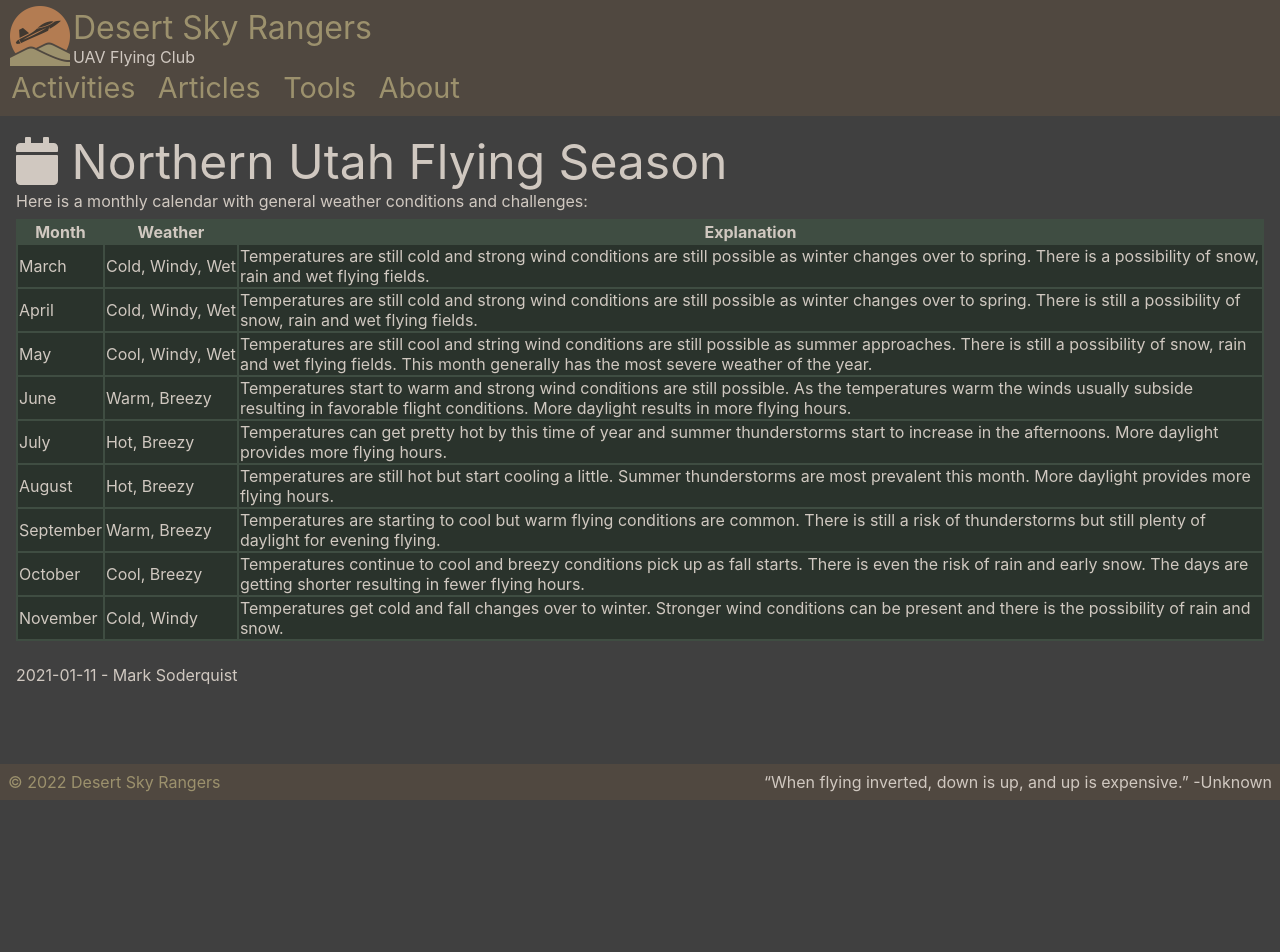
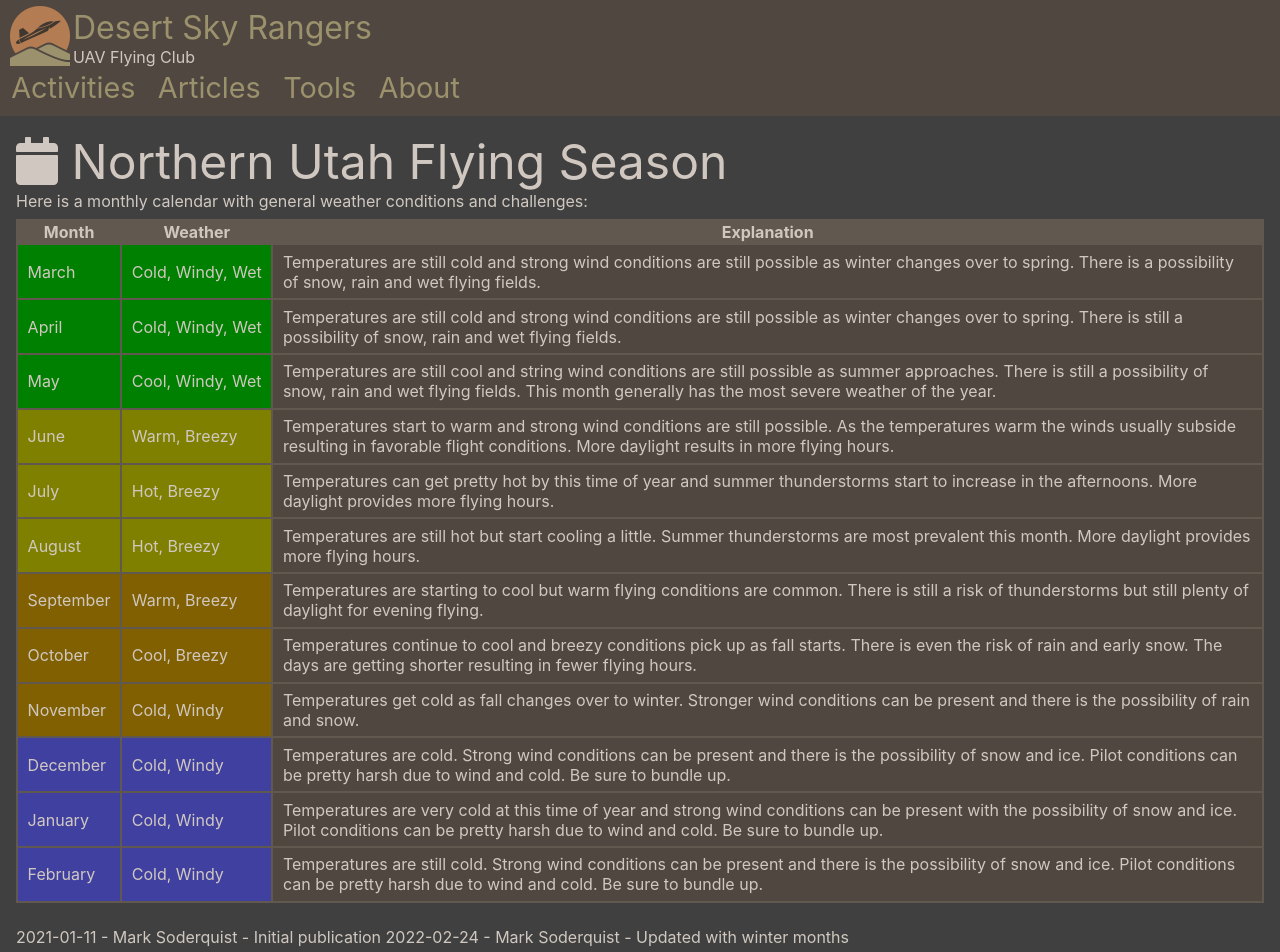
Before and after one commit to desertskyrangers/www.desertskyrangers.org, a React (Create React App) app: page /articles/northern-utah-flying-season-2021-01 in a window 1280 px wide. Shown: the top 952 px of the page. Before the commit the page ends 800 px from the top, so only its background shows below. Built offline with nearby package versions, Linux system fonts and the light colour scheme.

Commit message:
Spring flying season

```diff
--- a/src/App.css
+++ b/src/App.css
@@ -169,23 +169,15 @@ h6 {
 }
 
 .content table {
-	margin: 0.5em 0 0.5em 0;
-	display: table;
+	margin: 0.5em 0;
 	border-collapse: separate;
 	border-spacing: 2px;
-	background: var(--secondary-black);
-}
-
-.content tbody {
-	display: table-row-group;
-	vertical-align: middle;
-	border-color: inherit;
+	background-color: var(--background-3);
 }
 
 .content td {
-	display: table-cell;
-	vertical-align: inherit;
-	background: var(--primary-black);
+	padding: 0.4rem 0.6rem;
+	background-color: var(--background-2);
 }
 
 .content .photo {
@@ -323,3 +315,19 @@ h6 {
 .gap-2 {
 	width: 2rem;
 }
+
+.winter.winter {
+	background-color: #4040a0;
+}
+
+.spring.spring {
+	background-color: #008000;
+}
+
+.summer.summer {
+	background-color: #808000;
+}
+
+.fall.fall {
+	background-color: #806000;
+}
--- a/src/Home.js
+++ b/src/Home.js
@@ -2,6 +2,8 @@ import './App.css';
 import React from "react";
 import Icons from "./Icons";
 import {Link} from "react-router-dom";
+import {FontAwesomeIcon} from "@fortawesome/react-fontawesome";
+import {faBatteryFull, faCalendar} from "@fortawesome/free-solid-svg-icons";
 
 export default class Home extends React.Component {
 
@@ -21,6 +23,14 @@ export default class Home extends React.Component {
 								data.
 							</p>
 						</div>
+
+						<h2>{Icons.TAKEOFF} Spring Flying Season Almost Here</h2>
+						<p>The spring <a href="articles/northern-utah-flying-season-2021-01">
+							flying season</a> begins March 1st. While the weather can still be
+							cold, there is more sunlight and daylight hours. Now is a good time
+							to check your flight box, charge the batteries and prepare for
+							some good flying in 2022.
+						</p>
 
 						<h2>{Icons.RALLY} Feb 2022 Ranger Rally</h2>
 						<p>
--- a/src/Icons.js
+++ b/src/Icons.js
@@ -1,14 +1,17 @@
 import React from "react";
-import {faMapMarkerAlt, faUsers} from "@fortawesome/free-solid-svg-icons";
+import {faBatteryFull, faCalendar, faMapMarkerAlt, faPlaneDeparture, faUsers} from "@fortawesome/free-solid-svg-icons";
 import {FontAwesomeIcon} from "@fortawesome/react-fontawesome";
 
 class Icons {
 
-	DESERT_SKY_RANGERS = <img style={{width:'4rem',height:'4rem', margin:'-0.5rem -0.5rem -0.5rem 0rem'}} src='/logo.png' alt="DSR"/>
-	FLIGHTDECK_H1 = <img style={{width:'4rem',height:'4rem', margin:'-0.5rem -0.5rem -0.5rem 0rem'}} src='https://flightdeck.desertskyrangers.org/logo.png' alt="FlightDeck Logo"/>
-	FLIGHTDECK_H2 = <img style={{width:'3rem',height:'3rem', margin:'-0.5rem -0.5rem -0.5rem 0rem'}} src='https://flightdeck.desertskyrangers.org/logo.png' alt="FlightDeck Logo"/>
-	LOCATION  = <FontAwesomeIcon icon={faMapMarkerAlt}/>
-	RALLY  = <FontAwesomeIcon icon={faUsers}/>
+	BATTERY = <FontAwesomeIcon icon={faBatteryFull}/>
+	TAKEOFF = <FontAwesomeIcon icon={faPlaneDeparture}/>
+	CALENDAR = <FontAwesomeIcon icon={faCalendar}/>
+	DESERT_SKY_RANGERS = <img style={{width: '4rem', height: '4rem', margin: '-0.5rem -0.5rem -0.5rem 0rem'}} src='/logo.png' alt="DSR"/>
+	FLIGHTDECK_H1 = <img style={{width: '4rem', height: '4rem', margin: '-0.5rem -0.5rem -0.5rem 0rem'}} src='https://flightdeck.desertskyrangers.org/logo.png' alt="FlightDeck Logo"/>
+	FLIGHTDECK_H2 = <img style={{width: '3rem', height: '3rem', margin: '-0.5rem -0.5rem -0.5rem 0rem'}} src='https://flightdeck.desertskyrangers.org/logo.png' alt="FlightDeck Logo"/>
+	LOCATION = <FontAwesomeIcon icon={faMapMarkerAlt}/>
+	RALLY = <FontAwesomeIcon icon={faUsers}/>
 
 }
 
--- a/src/articles/Articles.js
+++ b/src/articles/Articles.js
@@ -2,6 +2,7 @@ import React from 'react';
 import {FontAwesomeIcon} from "@fortawesome/react-fontawesome";
 import {faCalendar} from "@fortawesome/free-solid-svg-icons";
 import {faBatteryFull} from "@fortawesome/free-solid-svg-icons";
+import Icons from "../Icons";
 
 export default class Articles extends React.Component {
 
@@ -9,8 +10,8 @@ export default class Articles extends React.Component {
 		return (
 			<div className='content'>
 
-				<h6><a href="articles/northern-utah-flying-season-2021-01"><FontAwesomeIcon icon={faCalendar}/> 2021-01-11 Northern Utah Flying Season</a></h6>
-				<h6><a href="articles/aa-transmitter-battery-study-2021-01"><FontAwesomeIcon icon={faBatteryFull}/> 2021-01-11 AA Transmitter Battery Study</a></h6>
+				<h6><a href="articles/northern-utah-flying-season-2021-01">{Icons.CALENDAR} 2021-01-11 Northern Utah Flying Season</a></h6>
+				<h6><a href="articles/aa-transmitter-battery-study-2021-01">{Icons.BATTERY} 2021-01-11 AA Transmitter Battery Study</a></h6>
 
 			</div>
 		)
--- a/src/articles/NorthernUtahFlyingSeason.js
+++ b/src/articles/NorthernUtahFlyingSeason.js
@@ -18,8 +18,8 @@ export default class NorthernUtahFlyingSeason extends React.Component {
 							<th>Explanation</th>
 						</tr>
 						<tr>
-							<td>March</td>
-							<td className='no-wrap'>Cold, Windy, Wet</td>
+							<td className='spring'>March</td>
+							<td className='spring no-wrap'>Cold, Windy, Wet</td>
 							<td>
 								Temperatures are still cold and strong wind conditions are still possible as
 								winter changes over to spring. There is a possibility of snow, rain and
@@ -27,8 +27,8 @@ export default class NorthernUtahFlyingSeason extends React.Component {
 							</td>
 						</tr>
 						<tr>
-							<td>April</td>
-							<td className='no-wrap'>Cold, Windy, Wet</td>
+							<td className='spring'>April</td>
+							<td className='spring no-wrap'>Cold, Windy, Wet</td>
 							<td>
 								Temperatures are still cold and strong wind conditions are still possible as
 								winter changes over to spring. There is still a possibility of snow, rain and
@@ -36,8 +36,8 @@ export default class NorthernUtahFlyingSeason extends React.Component {
 							</td>
 						</tr>
 						<tr>
-							<td>May</td>
-							<td className='no-wrap'>Cool, Windy, Wet</td>
+							<td className='spring'>May</td>
+							<td className='spring no-wrap'>Cool, Windy, Wet</td>
 							<td>
 								Temperatures are still cool and string wind conditions are still possible as
 								summer approaches. There is still a possibility of snow, rain and wet flying
@@ -45,8 +45,8 @@ export default class NorthernUtahFlyingSeason extends React.Component {
 							</td>
 						</tr>
 						<tr>
-							<td>June</td>
-							<td className='no-wrap'>Warm, Breezy</td>
+							<td className='summer'>June</td>
+							<td className='summer no-wrap'>Warm, Breezy</td>
 							<td>
 								Temperatures start to warm and strong wind conditions are still possible. As
 								the temperatures warm the winds usually subside resulting in favorable flight
@@ -54,24 +54,24 @@ export default class NorthernUtahFlyingSeason extends React.Component {
 							</td>
 						</tr>
 						<tr>
-							<td>July</td>
-							<td className='no-wrap'>Hot, Breezy</td>
+							<td className='summer'>July</td>
+							<td className='summer no-wrap'>Hot, Breezy</td>
 							<td>
 								Temperatures can get pretty hot by this time of year and summer thunderstorms
 								start to increase in the afternoons. More daylight provides more flying hours.
 							</td>
 						</tr>
 						<tr>
-							<td>August</td>
-							<td className='no-wrap'>Hot, Breezy</td>
+							<td className='summer'>August</td>
+							<td className='summer no-wrap'>Hot, Breezy</td>
 							<td>
 								Temperatures are still hot but start cooling a little. Summer thunderstorms
 								are most prevalent this month. More daylight provides more flying hours.
 							</td>
 						</tr>
 						<tr>
-							<td>September</td>
-							<td className='no-wrap'>Warm, Breezy</td>
+							<td className='fall'>September</td>
+							<td className='fall no-wrap'>Warm, Breezy</td>
 							<td>
 								Temperatures are starting to cool but warm flying conditions are common. There
 								is still a risk of thunderstorms but still plenty of daylight for evening
@@ -79,8 +79,8 @@ export default class NorthernUtahFlyingSeason extends React.Component {
 							</td>
 						</tr>
 						<tr>
-							<td>October</td>
-							<td className='no-wrap'>Cool, Breezy</td>
+							<td className='fall'>October</td>
+							<td className='fall no-wrap'>Cool, Breezy</td>
 							<td>
 								Temperatures continue to cool and breezy conditions pick up as fall starts.
 								There is even the risk of rain and early snow. The days are getting shorter
@@ -88,18 +88,48 @@ export default class NorthernUtahFlyingSeason extends React.Component {
 							</td>
 						</tr>
 						<tr>
-							<td>November</td>
-							<td className='no-wrap'>Cold, Windy</td>
+							<td className='fall'>November</td>
+							<td className='fall no-wrap'>Cold, Windy</td>
 							<td>
-								Temperatures get cold and fall changes over to winter. Stronger wind conditions
+								Temperatures get cold as fall changes over to winter. Stronger wind conditions
 								can be present and there is the possibility of rain and snow.
+							</td>
+						</tr>
+						<tr>
+							<td className='winter'>December</td>
+							<td className='winter no-wrap'>Cold, Windy</td>
+							<td>
+								Temperatures are cold. Strong wind conditions can be present and
+								there is the possibility of snow and ice. Pilot conditions can
+								be pretty harsh due to wind and cold. Be sure to bundle up.
+							</td>
+						</tr>
+						<tr>
+							<td className='winter'>January</td>
+							<td className='winter no-wrap'>Cold, Windy</td>
+							<td>
+								Temperatures are very cold at this time of year and strong wind
+								conditions can be present with the possibility of snow and ice.
+								Pilot conditions can be pretty harsh due to wind and cold. Be
+								sure to bundle up.
+							</td>
+						</tr>
+						<tr>
+							<td className='winter'>February</td>
+							<td className='winter no-wrap'>Cold, Windy</td>
+							<td>
+								Temperatures are still cold. Strong wind conditions can be
+								present and there is the possibility of snow and ice. Pilot
+								conditions can be pretty harsh due to wind and cold. Be sure to
+								bundle up.
 							</td>
 						</tr>
 					</table>
 				</div>
 
 				<p>
-					2021-01-11 - Mark Soderquist
+					2021-01-11 - Mark Soderquist - Initial publication
+					2022-02-24 - Mark Soderquist - Updated with winter months
 				</p>
 			</div>
 		)
```
